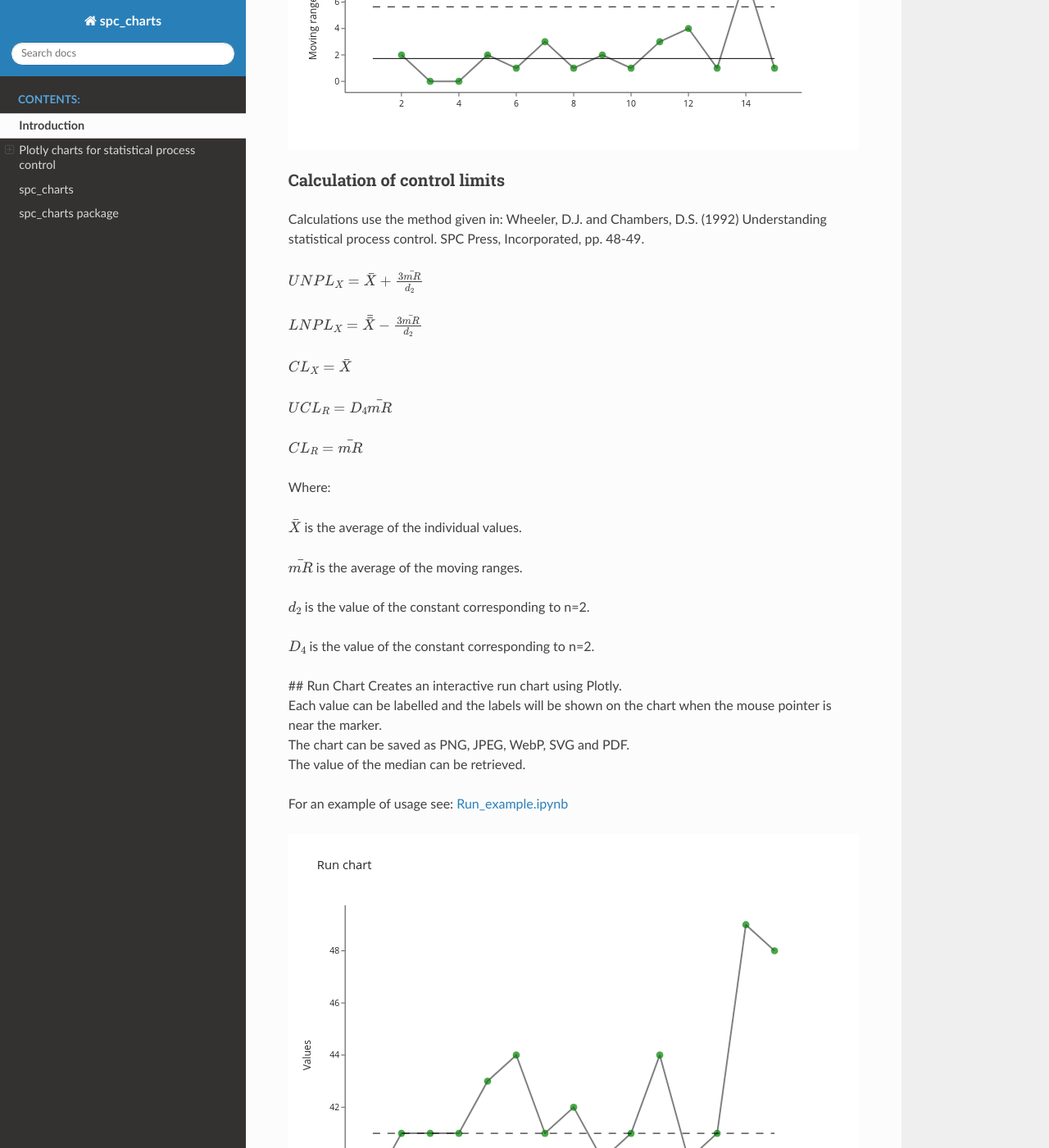
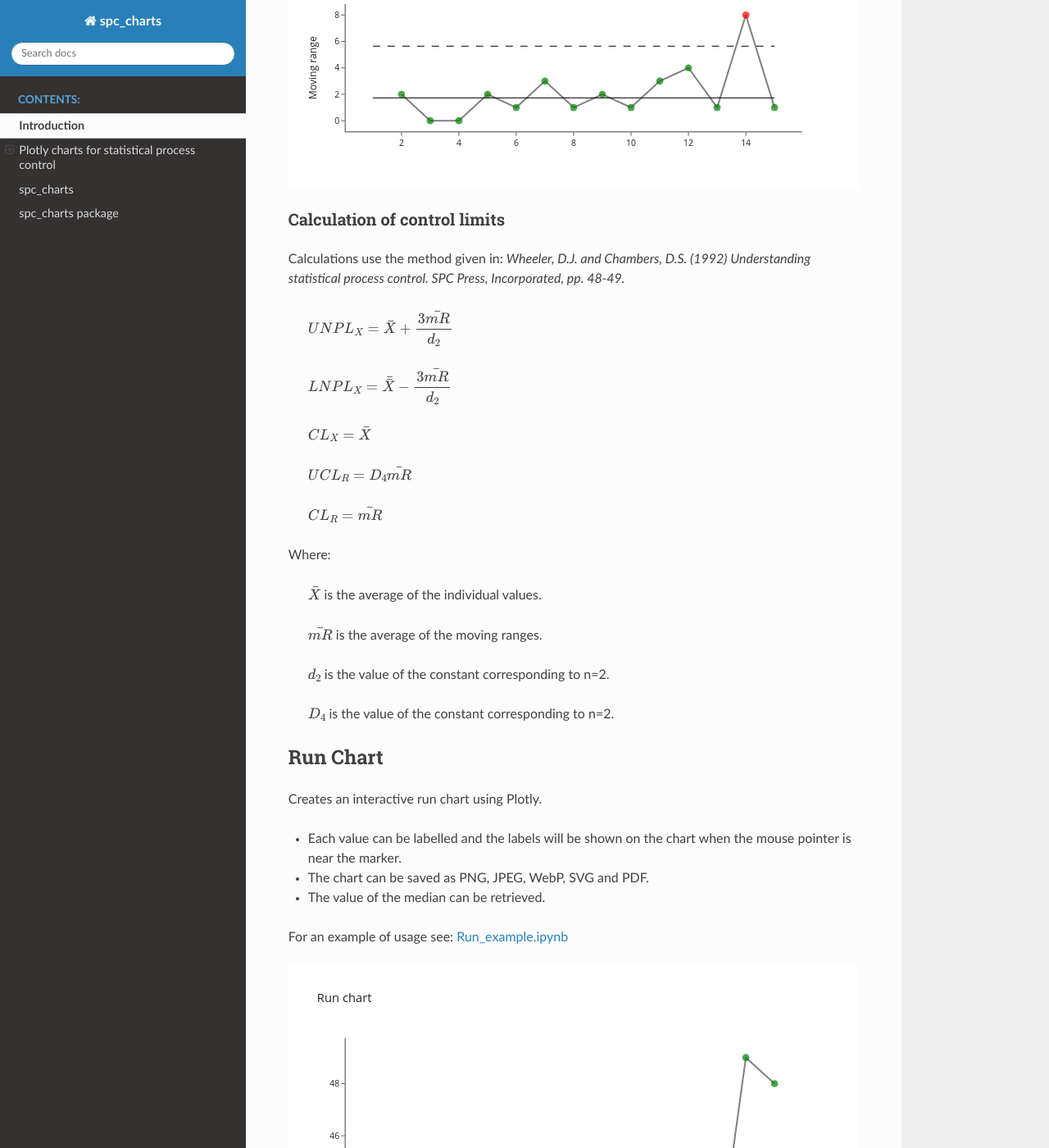
Before and after one commit to joolian/plotly_spc_charts, a Sphinx documentation site: the page built from docs/source/intro.rst, in a window 1280 px wide and 1400 px high, scrolled down 2609 px. Shown: the whole window at 82% size. Built offline with Sphinx 7.4.7 and the Read the Docs theme 2.0.0, drawn with Linux system fonts in a browser that asks for light colours; some of the changed text lies outside the part shown.

Commit message:
Reformat intro.rst

```diff
--- a/docs/source/intro.rst
+++ b/docs/source/intro.rst
@@ -32,50 +33,49 @@
 Calculation of control limits
 ~~~~~~~~~~~~~~~~~~~~~~~~~~~~~
 
-Calculations use the method given in: Wheeler, D.J. and Chambers, D.S.
+Calculations use the method given in: *Wheeler, D.J. and Chambers, D.S.
 (1992) Understanding statistical process control. SPC Press,
-Incorporated, p. 44.
+Incorporated, p. 44.*
 
-:math:`UCL_{\bar{X}} = \bar{\bar{X}} + A_{2}\bar{R}`
+   :math:`UCL_{\bar{X}} = \bar{\bar{X}} + A_{2}\bar{R}`
 
-:math:`LCL_{\bar{X}} = \bar{\bar{X}} - A_{2}\bar{R}`
+   :math:`LCL_{\bar{X}} = \bar{\bar{X}} - A_{2}\bar{R}`
 
-:math:`$CL\_{bar{X}} = \bar{\bar{X}}`
+   :math:`$CL_{\bar{X}} = \bar{\bar{X}}`
 
-:math:`UCL_{R} = D_{4}\bar{R}`
+   :math:`UCL_{R} = D_{4}\bar{R}`
 
-:math:`CL_{R} = \bar{R}`
+   :math:`CL_{R} = \bar{R}`
 
-:math:`LCL_{R} = D_{3}\bar{R}`
+   :math:`LCL_{R} = D_{3}\bar{R}`
 
 Where:
 
-| :math:`\bar{\bar{X}}` is the average of all the values in the
-  subgroups.
-| :math:`\bar{R}` is the average of the subgroup ranges.
-| :math:`A_{2}` is the value of the constant corresponding to the
-  subgroup size.
-| :math:`D_{3}` is the value of the constant corresponding to the
-  subgroup size.
-| :math:`D_{4}` is the value of the constant corresponding to the
-  subgroup size.
+   | :math:`\bar{\bar{X}}` is the average of all the values in the subgroups.
+   | :math:`\bar{R}` is the average of the subgroup ranges.
+   | :math:`A_{2}` is the value of the constant corresponding to the subgroup size.
+   | :math:`D_{3}` is the value of the constant corresponding to the subgroup size.
+   | :math:`D_{4}` is the value of the constant corresponding to the subgroup size.
+
+
 
 Shewart Individual and Moving Range Chart
 -----------------------------------------
 
-| Creates an interactive individual Moving Range chart using Plotly.
-| Individual values and moving ranges are classed as out of control if
+Creates an interactive individual Moving Range chart using Plotly.
+
+* Individual values and moving ranges are classed as out of control if
   they are greater than the upper control limit or less than the lower
   control limit.
-| Each value can be labelled and the labels will be shown on the chart
+* Each value can be labelled and the labels will be shown on the chart
   when the mouse pointer is near the marker.
-| The control limits can be calculated from a set of data and the chart
+* The control limits can be calculated from a set of data and the chart
   plotted.
-| New data can be plotted using the calculated control limits.
-| The chart can be saved as PNG, JPEG, WebP, SVG and PDF.
-| The control limits can be saved to JSON, and loaded from JSON.
-| The control limits can be set and retrieved as a dictionary.
-| The labels, individual values, moving ranges and status (in or out of
+* New data can be plotted using the calculated control limits.
+* The chart can be saved as PNG, JPEG, WebP, SVG and PDF.
+* The control limits can be saved to JSON, and loaded from JSON.
+* The control limits can be set and retrieved as a dictionary.
+* The labels, individual values, moving ranges and status (in or out of
   control) can be retrieved as a pandas Dataframe.
 
 For an example of usage see:
@@ -90,35 +90,39 @@
 Calculation of control limits
 ~~~~~~~~~~~~~~~~~~~~~~~~~~~~~
 
-Calculations use the method given in: Wheeler, D.J. and Chambers, D.S.
+Calculations use the method given in: *Wheeler, D.J. and Chambers, D.S.
 (1992) Understanding statistical process control. SPC Press,
-Incorporated, pp. 48-49.
+Incorporated, pp. 48-49.*
 
-:math:`UNPL_{X} = \bar{X} + \frac{3\bar{mR}}{d_{2}}`
 
-:math:`LNPL_{X} = \bar{\bar{X}} - \frac{3\bar{mR}}{d_{2}}`
+   :math:`UNPL_{X} = \bar{X} + \displaystyle\frac{3\bar{mR}}{d_{2}}`
 
-:math:`CL_{X} = \bar{X}`
+   :math:`LNPL_{X} = \bar{\bar{X}} - \displaystyle\frac{3\bar{mR}}{d_{2}}`
 
-:math:`UCL_{R} = D_{4}\bar{mR}`
+   :math:`CL_{X} = \bar{X}`
 
-:math:`CL_{R} = \bar{mR}`
+   :math:`UCL_{R} = D_{4}\bar{mR}`
+
+   :math:`CL_{R} = \bar{mR}`
 
 Where:
 
-:math:`\bar{X}` is the average of the individual values.
+   :math:`\bar{X}` is the average of the individual values.
 
-:math:`\bar{mR}` is the average of the moving ranges.
+   :math:`\bar{mR}` is the average of the moving ranges.
 
-:math:`d_{2}` is the value of the constant corresponding to n=2.
+   :math:`d_{2}` is the value of the constant corresponding to n=2.
 
-:math:`D_{4}` is the value of the constant corresponding to n=2.
+   :math:`D_{4}` is the value of the constant corresponding to n=2.
 
-| ## Run Chart Creates an interactive run chart using Plotly.
-| Each value can be labelled and the labels will be shown on the chart
+Run Chart
+---------
+Creates an interactive run chart using Plotly.
+
+* Each value can be labelled and the labels will be shown on the chart
   when the mouse pointer is near the marker.
-| The chart can be saved as PNG, JPEG, WebP, SVG and PDF.
-| The value of the median can be retrieved.
+* The chart can be saved as PNG, JPEG, WebP, SVG and PDF.
+* The value of the median can be retrieved.
 
 For an example of usage see:
 `Run_example.ipynb <https://github.com/joolian/plotly_spc_charts/blob/main/examples/Run/Run_example.ipynb>`__
@@ -134,7 +138,7 @@
 
 | Constants for the computing of control limits are listed in
   `factor_values_for_shewart_charts.csv <https://github.com/joolian/plotly_spc_charts/blob/main/spc_charts/factor_values_for_shewart_charts.csv>`__.
-| Values where extracted from: \ `A Note on the Factor Values of Three
+| Values where extracted from: `A Note on the Factor Values of Three
   Common Shewhart Variables Control Charts. Henry H. Bi. 2015.
   Communications in Statistics - Theory and Methods (0361-0926). 44(13):
   2655-2673.
```
Also changed, not shown: other parts of docs/source/intro.rst (+9 -8 lines), README.md (+2 -2 lines).
